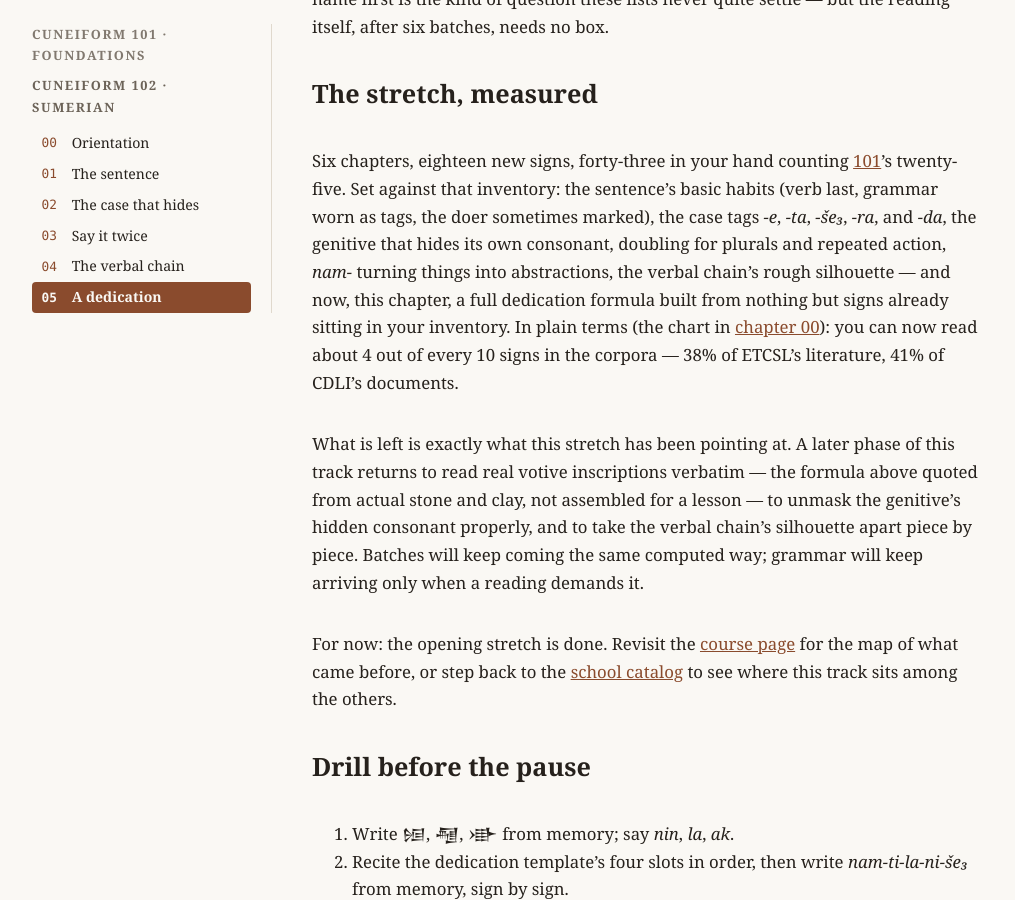
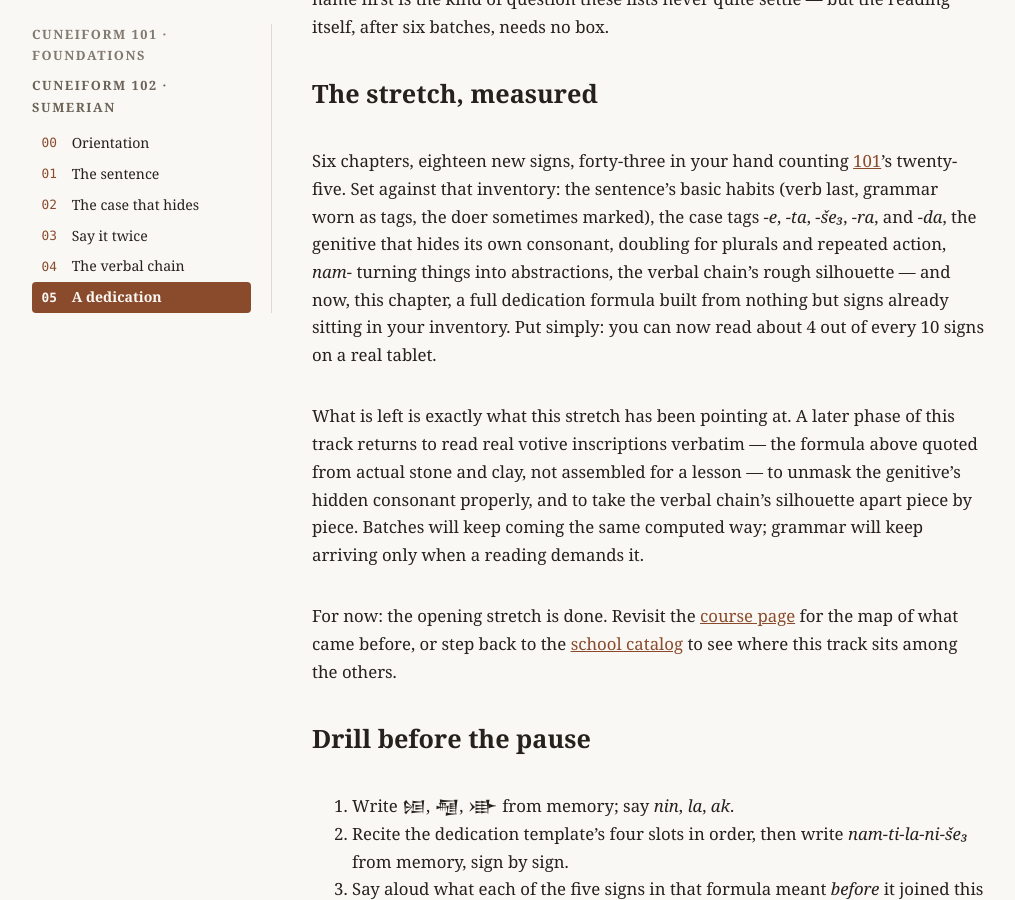
Before and after one commit to arvicco/nabu-edubba, a Jekyll site: the page built from site/cuneiform/102/05-a-dedication-whole.md, in a window 1280 px wide and 900 px high, scrolled down 3065 px. Shown: the whole window, without its empty margins (132-1147 px from the left). Built offline with Jekyll 4.4.1, drawn with Linux system fonts in a browser that asks for light colours.

Commit message:
fix: ch05 coverage line speaks to the student's goal, not course meta
Owner review: no corpus names or chart cross-references in lesson
flow — the student wants to know what THEY can read now.

Co-Authored-By: Claude Fable 5 <noreply@anthropic.com>

```diff
--- a/site/cuneiform/102/05-a-dedication-whole.md
+++ b/site/cuneiform/102/05-a-dedication-whole.md
@@ -155,10 +155,8 @@ sometimes marked), the case tags *-e*, *-ta*, *-še₃*, *-ra*, and
 plurals and repeated action, *nam-* turning things into
 abstractions, the verbal chain's rough silhouette — and now, this
 chapter, a full dedication formula built from nothing but signs
-already sitting in your inventory. In plain terms
-(the chart in [chapter 00]({{ '/cuneiform/102/00-orientation/' | relative_url }})): you can now read
-about 4 out of every 10 signs in the corpora — 38% of ETCSL's
-literature, 41% of CDLI's documents.
+already sitting in your inventory. Put simply: you can now read
+about 4 out of every 10 signs on a real tablet.
 
 What is left is exactly what this stretch has been pointing at. A
 later phase of this track returns to read real votive inscriptions
```
